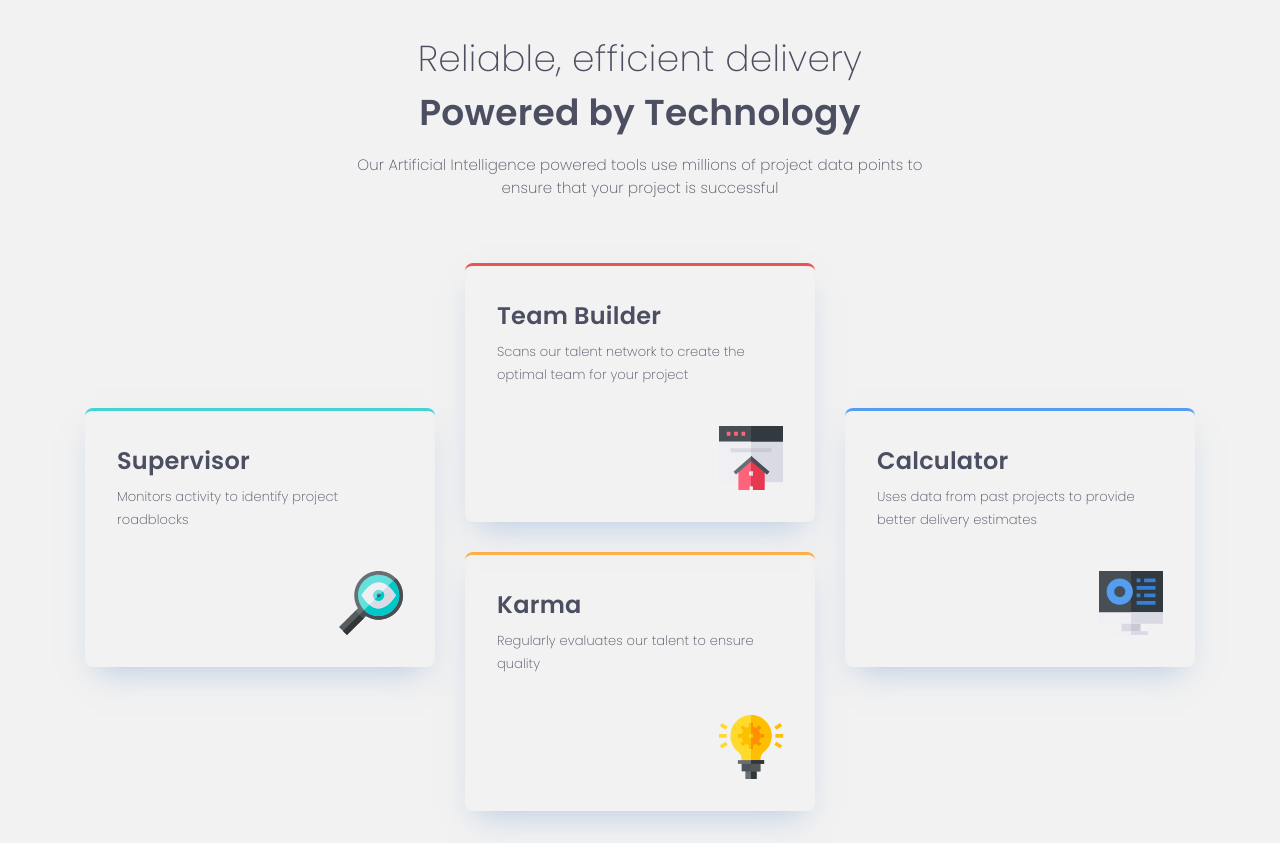
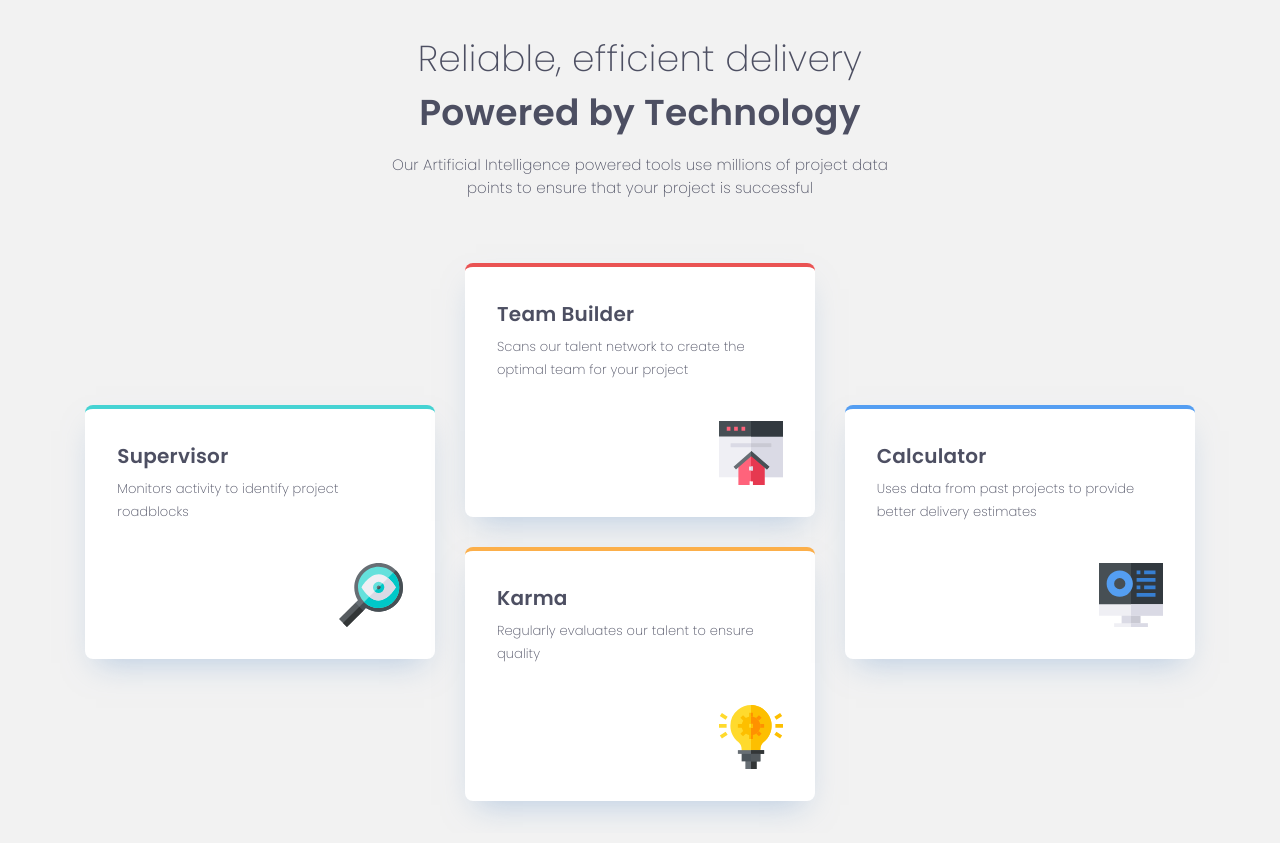
Before and after one commit to Frontend-Mentor-practice/four-card-feature-section, a plain HTML site: page index.html in a window 1280 px wide. Drawn offline with Linux system fonts and the light colour scheme.

Commit message:
style: updated grid styles

```diff
--- a/index.html
+++ b/index.html
@@ -19,14 +19,18 @@
 
   <main class="flex-column items-center [ card-container ]">
     <header class="flex-column items-center gap-6 center">
-      <h1 class="fw-200">Reliable, efficient delivery <strong>Powered by Technology</strong></h1>
+      <div>
+        <h1 class="fw-200">Reliable, efficient delivery</h1>
+        <h1><strong>Powered by Technology</strong></h1>
+      </div>
       <p class="center">Our Artificial Intelligence powered tools use millions of project data points
         to ensure that your project is successful
       </p>
     </header>
 
-    <div class="flex-row items-center gap-30 wrap [ feature ]">
-      <article class="top-border-cyan [ card ]">
+    <!-- <div class="flex-row items-center gap-30 wrap [ feature ]"> -->
+    <div class="card-grid">
+      <article class="top-border-cyan [ card supervisor ]">
         <header class="flex-column gap-6">
           <h2>Supervisor</h2>
           <p class="fs-13">Monitors activity to identify project roadblocks</p>
@@ -39,8 +43,8 @@
         >
       </article>
 
-      <div class="flex-column gap-30">
-        <article class="top-border-red [ card ]">
+      <!-- <div class="flex-column gap-30"> -->
+        <article class="top-border-red [ card builder ]">
           <header class="flex-column gap-6">
             <h2>Team Builder</h2>
             <p class="fs-13">Scans our talent network to create the optimal team for your project</p>
@@ -53,7 +57,7 @@
           >
         </article>
 
-        <article class="top-border-orange [ card ]">
+        <article class="top-border-orange [ card karma ]">
           <header class="flex-column gap-6">
             <h2>Karma</h2>
             <p class="fs-13">Regularly evaluates our talent to ensure quality</p>
@@ -65,9 +69,9 @@
             width="64px"
           >
         </article>
-      </div>
+      <!-- </div> -->
 
-      <article class="top-border-blue [ card ]">
+      <article class="top-border-blue [ card calculator ]">
         <header class="flex-column gap-6">
           <h2>Calculator</h2>
           <p class="fs-13">Uses data from past projects to provide better delivery estimates</p>
@@ -80,6 +84,7 @@
         >
       </article>
     </div>
+    <!-- </div> -->
   </main>
 
 </body>
--- a/styles/main.css
+++ b/styles/main.css
@@ -6,15 +6,16 @@
   --clr-primary-cyan: hsl(180, 62%, 55%);
   --clr-primary-orange: hsl(34, 97%, 64%);
   --clr-primary-blue: hsl(212, 86%, 64%);
-  --clr-neutral-blue-dark: hsl(234, 12%, 34%);
-  --clr-neutral-grey-blue: hsl(229, 6%, 66%);
-  --clr-neutral-light-grey: hsl(0, 0%, 98%);
+  /* --clr-neutral-blue-dark: #4c4e61; */
+  --clr-neutral-blue-dark: #4D4F62;
+  --clr-neutral-grey-blue: #a3a5ae;
+  --clr-neutral-light-grey: #fafafa;
 
   --fs-15: 0.9375rem;
 }
 
 body {
-  background-color: hsl(0, 0%, 95%);
+  background-color: #f2f2f2;
   font-family: "Poppins", sans-serif;
   /* center component */
   display: flex;
@@ -37,47 +38,102 @@ h1 {
   font-size: 36px;
   max-width: 25ch;
 }
+h2 {
+  font-size: 1.25rem;
+}
 p {
   color: var(--clr-neutral-blue-dark);
   font-size: var(--fs-15);
   letter-spacing: 0.10px;
   font-weight: 200;
   line-height: 23px;
-  max-width: 65ch;
+  max-width: 60ch;
 }
+
 .card-container {
   gap: 4rem;
   inline-size: 100%;
+  container: cardContainer / inline-size;
 }
 .card-container > header {
   gap: 0.8125rem;
 }
 .card {
-  border-top: 4px solid black;
+  background-color: #FFFFFF;
   max-width: 350px;
   padding: 2rem;
   display: flex;
   flex-direction: column;
   gap: 2.5rem;
   border-radius: 8px;
-  box-shadow: 0px 15px 30px -11px rgba(131, 166, 210, 0.50);
+  box-shadow: 0px 15px 30px -11px hsla(213, 47%, 67%, 0.5);
 }
 .card > img {
   align-self: end;
 }
 
 .top-border-red {
-  border-top: 3px solid var(--clr-primary-red);
+  border-top: 4px solid var(--clr-primary-red);
 }
 
 .top-border-cyan {
-  border-top: 3px solid var(--clr-primary-cyan);
+  border-top: 4px solid var(--clr-primary-cyan);
 }
 
 .top-border-orange {
-  border-top: 3px solid var(--clr-primary-orange);
+  border-top: 4px solid var(--clr-primary-orange);
 }
 
 .top-border-blue {
-  border-top: 3px solid var(--clr-primary-blue);
+  border-top: 4px solid var(--clr-primary-blue);
 }
+
+.card-grid {
+  display: grid;
+  grid-template-areas:
+    'supervisor builder calculator'
+    '. karma .';
+  align-items: center;
+  grid-gap: 1.857rem;
+}
+
+.supervisor {
+  grid-area: supervisor;
+  grid-row: 1 / 3;
+}
+.builder {
+  grid-area: builder;
+}
+.karma {
+  grid-area: karma;
+}
+.calculator {
+  grid-area: calculator;
+  grid-row: 1 / 3;
+}
+
+@container cardContainer (width < 1069px) {
+  .card-grid {
+    grid-template-areas:
+      'supervisor builder'
+      'karma calculator';
+  }
+  .supervisor,
+  .calculator {
+    grid-row: unset;
+  }
+}
+
+@container cardContainer (width < 670px) {
+  .card {
+    max-width: unset;
+  }
+  .card-grid {
+    grid-template-columns: repeat(auto-fill, minmax(100%, 1fr));
+    grid-template-areas:
+      'supervisor'
+      'builder'
+      'karma'
+      'calculator'
+  }
+}
```
